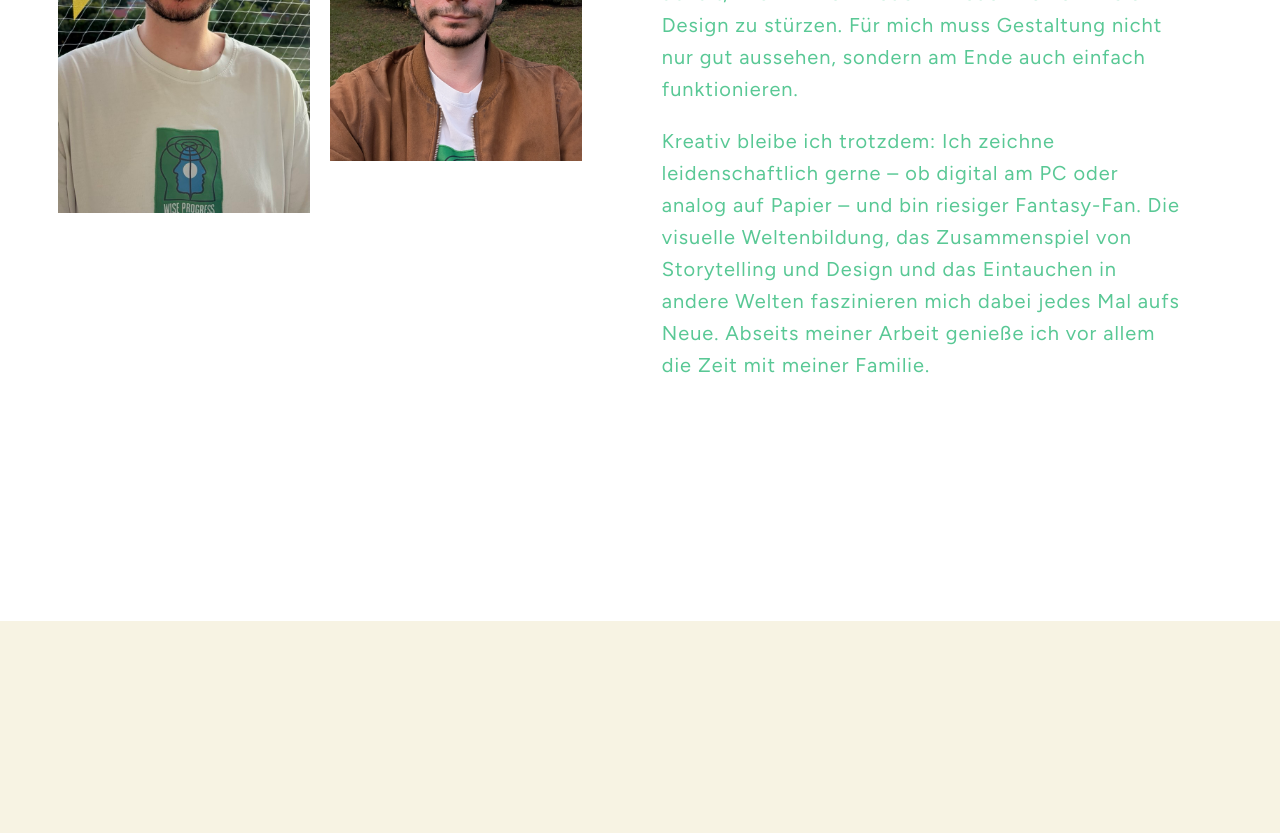
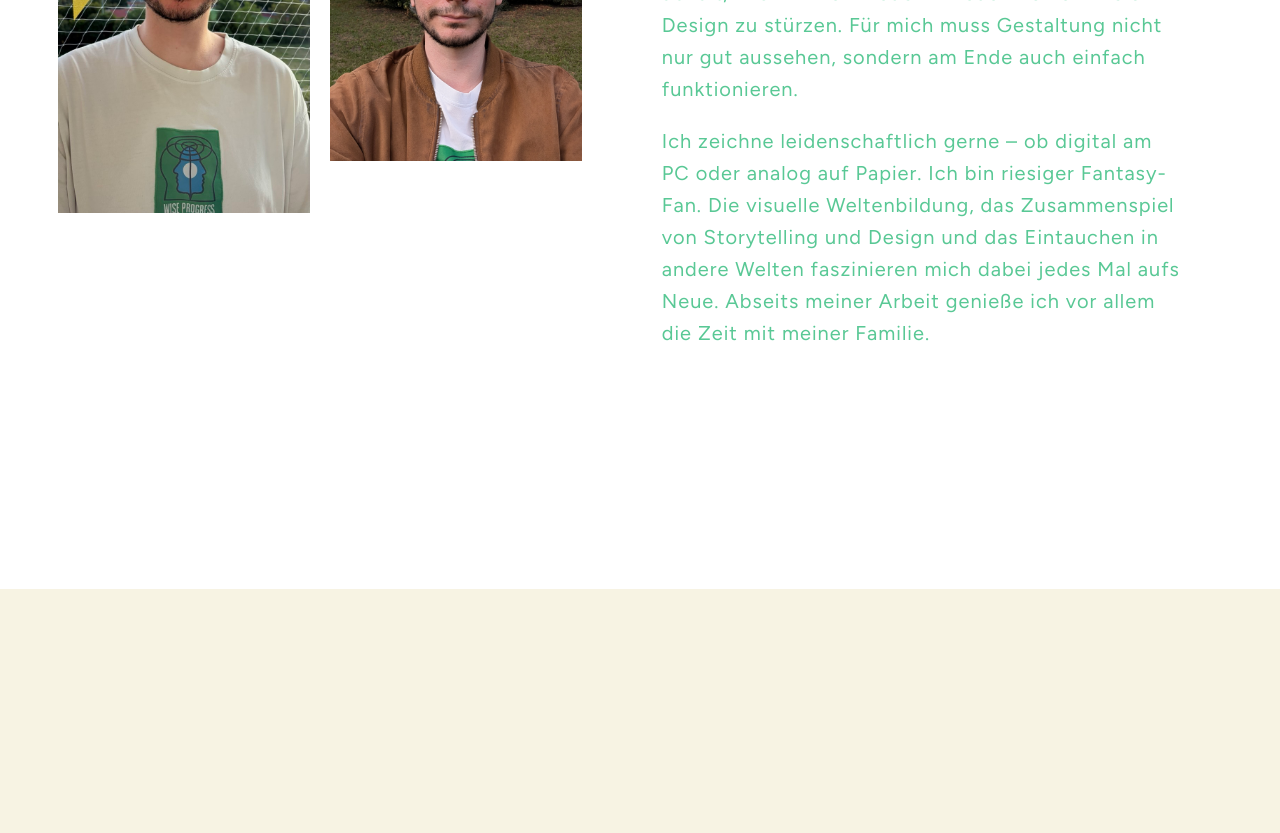
Before and after one commit to MacMasus/mariusklimke.de, a plain HTML site: page Website_Marius.html in a window 1280 px wide. Shown: the part 1940-2773 px from the top of the page. Drawn offline with Linux system fonts and the light colour scheme.

Commit message:
Bilder und about text gesetzt

```diff
--- a/Website_Marius.html
+++ b/Website_Marius.html
@@ -412,8 +412,7 @@
                             Für mich muss Gestaltung nicht nur gut aussehen, sondern am Ende auch einfach funktionieren.
                         </p>
                         <p>
-                            Kreativ bleibe ich trotzdem: Ich zeichne leidenschaftlich gerne
-                            – ob digital am PC oder analog auf Papier – und bin riesiger
+                            Ich zeichne leidenschaftlich gerne – ob digital am PC oder analog auf Papier. Ich bin riesiger
                             Fantasy-Fan. Die visuelle Weltenbildung, das Zusammenspiel von
                             Storytelling und Design und das Eintauchen in andere Welten faszinieren
                             mich dabei jedes Mal aufs Neue. Abseits meiner Arbeit genieße ich vor allem die Zeit mit meiner
```
